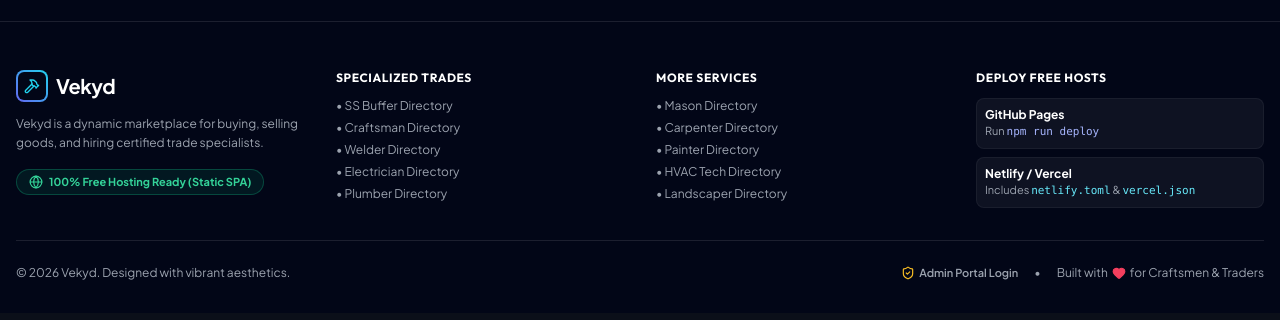
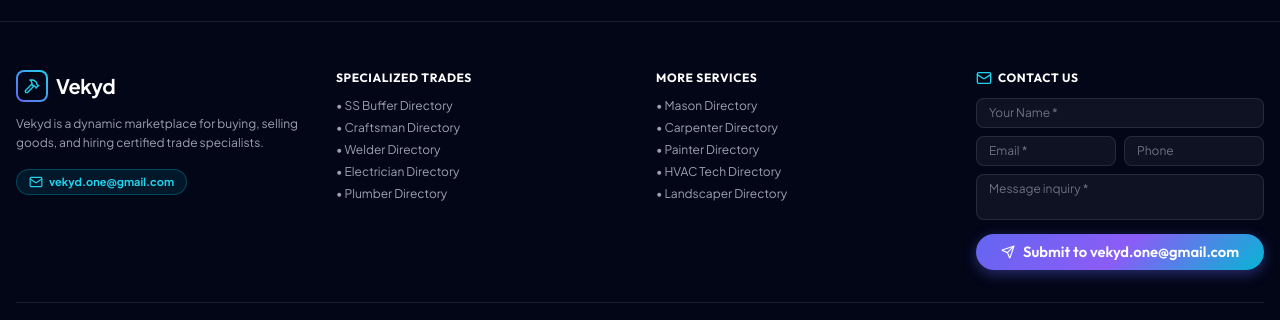
Before and after one commit to equator777/vekyd, a React (Vite) app: page / in a window 1280 px wide. Shown: the part 1825-2145 px from the top of the page. Built offline with nearby package versions, Linux system fonts and the light colour scheme; no server answers.

Commit message:
Remove Deploy Free Hosts section and add Contact Us form mailing to vekyd.one@gmail.com

```diff
--- a/src/App.jsx
+++ b/src/App.jsx
@@ -16,6 +16,7 @@ import TradeDetailModal from './components/Modals/TradeDetailModal';
 import QuoteModal from './components/Modals/QuoteModal';
 import AuthModal from './components/Modals/AuthModal';
 import SearchResultsModal from './components/Modals/SearchResultsModal';
+import ContactModal from './components/Modals/ContactModal';
 import AdminPanel from './components/Admin/AdminPanel';
 import AdminPasswordModal from './components/Modals/AdminPasswordModal';
 import CartDrawer from './components/CartDrawer';
@@ -127,6 +128,7 @@ export default function App() {
   const [isAdminPasswordOpen, setIsAdminPasswordOpen] = useState(false);
   const [isAdminModalOpen, setIsAdminModalOpen] = useState(false);
   const [isCartOpen, setIsCartOpen] = useState(false);
+  const [isContactModalOpen, setIsContactModalOpen] = useState(false);
 
   // Global window handler for Admin Prompt
   useEffect(() => {
@@ -393,6 +395,7 @@ export default function App() {
       <Footer
         setSelectedTrade={setSelectedTrade}
         setActiveTab={setActiveTab}
+        openContactModal={() => setIsContactModalOpen(true)}
       />
 
       {/* Modals & Drawers */}
@@ -494,6 +497,12 @@ export default function App() {
         onSelectTradesman={(pro) => setSelectedTradesmanForDetail(pro)}
       />
 
+      <ContactModal
+        isOpen={isContactModalOpen}
+        onClose={() => setIsContactModalOpen(false)}
+        showToast={showToast}
+      />
+
       {/* Floating Mobile Bottom Dock */}
       <MobileBottomNav
         activeTab={activeTab}
--- a/src/components/Footer.jsx
+++ b/src/components/Footer.jsx
@@ -1,8 +1,42 @@
-import React from 'react';
-import { Hammer, Wrench, ShieldCheck, Heart, Share2, Globe, Sparkles } from 'lucide-react';
+import React, { useState } from 'react';
+import { Hammer, Wrench, ShieldCheck, Heart, Share2, Globe, Sparkles, Mail, Send, User, Phone, MessageSquare } from 'lucide-react';
 import { TRADE_CATEGORIES } from '../data/initialData';
 
-export default function Footer({ setSelectedTrade, setActiveTab }) {
+export default function Footer({ setSelectedTrade, setActiveTab, openContactModal }) {
+  const [name, setName] = useState('');
+  const [email, setEmail] = useState('');
+  const [phone, setPhone] = useState('');
+  const [message, setMessage] = useState('');
+
+  const handleFooterSubmit = (e) => {
+    e.preventDefault();
+    if (!name || !email || !message) return;
+
+    // Save message locally
+    const newContactMessage = {
+      id: `msg-${Date.now()}`,
+      name,
+      email,
+      phone: phone || 'Not provided',
+      message,
+      timestamp: new Date().toLocaleString('en-IN', { timeZone: 'Asia/Kolkata' })
+    };
+
+    const existingMsgs = JSON.parse(localStorage.getItem('tc_contact_messages_v1') || '[]');
+    localStorage.setItem('tc_contact_messages_v1', JSON.stringify([newContactMessage, ...existingMsgs]));
+
+    const subject = encodeURIComponent(`Vekyd Market Inquiry from ${name}`);
+    const body = encodeURIComponent(
+      `Name: ${name}\nEmail: ${email}\nPhone: ${phone || 'N/A'}\n\nMessage:\n${message}`
+    );
+    window.open(`mailto:vekyd.one@gmail.com?subject=${subject}&body=${body}`, '_blank');
+
+    setName('');
+    setEmail('');
+    setPhone('');
+    setMessage('');
+  };
+
   return (
     <footer className="bg-slate-950 border-t border-white/10 pt-12 pb-8 text-gray-400">
       <div className="container mx-auto px-4">
@@ -22,9 +56,9 @@ export default function Footer({ setSelectedTrade, setActiveTab }) {
             <p className="text-xs text-gray-400 leading-relaxed mb-4">
               Vekyd is a dynamic marketplace for buying, selling goods, and hiring certified trade specialists.
             </p>
-            <div className="inline-flex items-center gap-1.5 px-3 py-1 rounded-full bg-emerald-500/10 border border-emerald-500/30 text-emerald-400 text-[11px] font-bold">
-              <Globe className="w-3.5 h-3.5" />
-              <span>100% Free Hosting Ready (Static SPA)</span>
+            <div className="inline-flex items-center gap-1.5 px-3 py-1 rounded-full bg-cyan-500/10 border border-cyan-500/30 text-cyan-400 text-[11px] font-bold">
+              <Mail className="w-3.5 h-3.5" />
+              <span>vekyd.one@gmail.com</span>
             </div>
           </div>
 
@@ -52,7 +86,7 @@ export default function Footer({ setSelectedTrade, setActiveTab }) {
           <div>
             <h4 className="text-xs font-bold text-white uppercase tracking-wider mb-3">More Services</h4>
             <ul className="space-y-1.5 text-xs">
-              {TRADE_CATEGORIES.slice(6).map((cat) => (
+              {TRADE_CATEGORIES.slice(6, 11).map((cat) => (
                 <li key={cat.id}>
                   <button
                     onClick={() => {
@@ -69,19 +103,58 @@ export default function Footer({ setSelectedTrade, setActiveTab }) {
             </ul>
           </div>
 
-          {/* Free Host Info */}
+          {/* Contact Us Section Form */}
           <div>
-            <h4 className="text-xs font-bold text-white uppercase tracking-wider mb-3">Deploy Free Hosts</h4>
-            <ul className="space-y-2 text-xs">
-              <li className="p-2 rounded-lg bg-white/5 border border-white/5">
-                <strong className="text-white block">GitHub Pages</strong>
-                <span className="text-[11px] text-gray-400">Run <code className="text-indigo-300 font-mono">npm run deploy</code></span>
-              </li>
-              <li className="p-2 rounded-lg bg-white/5 border border-white/5">
-                <strong className="text-white block">Netlify / Vercel</strong>
-                <span className="text-[11px] text-gray-400">Includes <code className="text-cyan-300 font-mono">netlify.toml</code> &amp; <code className="text-cyan-300 font-mono">vercel.json</code></span>
-              </li>
-            </ul>
+            <h4 className="text-xs font-bold text-white uppercase tracking-wider mb-3 flex items-center gap-1.5">
+              <Mail className="w-4 h-4 text-cyan-400" />
+              <span>Contact Us</span>
+            </h4>
+
+            <form onSubmit={handleFooterSubmit} className="space-y-2">
+              <input
+                type="text"
+                required
+                placeholder="Your Name *"
+                value={name}
+                onChange={(e) => setName(e.target.value)}
+                className="w-full px-3 py-1.5 text-xs rounded-lg bg-white/5 border border-white/10 text-white placeholder-gray-500 focus:outline-none focus:border-cyan-400"
+              />
+
+              <div className="grid grid-cols-2 gap-2">
+                <input
+                  type="email"
+                  required
+                  placeholder="Email *"
+                  value={email}
+                  onChange={(e) => setEmail(e.target.value)}
+                  className="w-full px-3 py-1.5 text-xs rounded-lg bg-white/5 border border-white/10 text-white placeholder-gray-500 focus:outline-none focus:border-cyan-400"
+                />
+                <input
+                  type="tel"
+                  placeholder="Phone"
+                  value={phone}
+                  onChange={(e) => setPhone(e.target.value)}
+                  className="w-full px-3 py-1.5 text-xs rounded-lg bg-white/5 border border-white/10 text-white placeholder-gray-500 focus:outline-none focus:border-cyan-400"
+                />
+              </div>
+
+              <textarea
+                required
+                rows={2}
+                placeholder="Message inquiry *"
+                value={message}
+                onChange={(e) => setMessage(e.target.value)}
+                className="w-full px-3 py-1.5 text-xs rounded-lg bg-white/5 border border-white/10 text-white placeholder-gray-500 focus:outline-none focus:border-cyan-400 resize-none"
+              />
+
+              <button
+                type="submit"
+                className="w-full btn btn-primary py-2 text-xs font-bold shadow-md flex items-center justify-center gap-1.5"
+              >
+                <Send className="w-3.5 h-3.5" />
+                <span>Submit to vekyd.one@gmail.com</span>
+              </button>
+            </form>
           </div>
 
         </div>
--- /dev/null
+++ b/src/components/Modals/ContactModal.jsx
@@ -0,0 +1,156 @@
+import React, { useState } from 'react';
+import { X, Mail, Send, User, Phone, MessageSquare, Sparkles, CheckCircle2 } from 'lucide-react';
+
+export default function ContactModal({ isOpen, onClose, showToast }) {
+  const [name, setName] = useState('');
+  const [email, setEmail] = useState('');
+  const [phone, setPhone] = useState('');
+  const [message, setMessage] = useState('');
+  const [isSubmitted, setIsSubmitted] = useState(false);
+
+  if (!isOpen) return null;
+
+  const handleSubmit = (e) => {
+    e.preventDefault();
+    if (!name || !email || !message) return;
+
+    // Save message locally for Admin inspection
+    const newContactMessage = {
+      id: `msg-${Date.now()}`,
+      name,
+      email,
+      phone: phone || 'Not provided',
+      message,
+      timestamp: new Date().toLocaleString('en-IN', { timeZone: 'Asia/Kolkata' })
+    };
+
+    const existingMsgs = JSON.parse(localStorage.getItem('tc_contact_messages_v1') || '[]');
+    localStorage.setItem('tc_contact_messages_v1', JSON.stringify([newContactMessage, ...existingMsgs]));
+
+    // Mailto trigger to vekyd.one@gmail.com
+    const subject = encodeURIComponent(`Vekyd Market Inquiry from ${name}`);
+    const body = encodeURIComponent(
+      `Name: ${name}\nEmail: ${email}\nPhone: ${phone || 'N/A'}\n\nMessage:\n${message}`
+    );
+    window.open(`mailto:vekyd.one@gmail.com?subject=${subject}&body=${body}`, '_blank');
+
+    setIsSubmitted(true);
+    if (showToast) showToast(`✓ Thank you ${name}! Message sent to vekyd.one@gmail.com`);
+
+    setTimeout(() => {
+      setIsSubmitted(false);
+      setName('');
+      setEmail('');
+      setPhone('');
+      setMessage('');
+      onClose();
+    }, 2000);
+  };
+
+  return (
+    <div className="fixed inset-0 z-50 flex items-center justify-center p-4 bg-black/80 backdrop-blur-md animate-fade-in">
+      <div className="glass-card w-full max-w-lg bg-slate-900 border border-cyan-500/30 rounded-3xl p-6 relative shadow-2xl">
+
+        {/* Close Button */}
+        <button
+          onClick={onClose}
+          className="absolute top-5 right-5 p-2 rounded-full hover:bg-white/10 text-gray-400 hover:text-white transition-colors"
+        >
+          <X className="w-5 h-5" />
+        </button>
+
+        {/* Modal Header */}
+        <div className="flex items-center gap-3 mb-6">
+          <div className="p-3 rounded-2xl bg-cyan-500/20 text-cyan-400 border border-cyan-500/30">
+            <Mail className="w-6 h-6" />
+          </div>
+          <div>
+            <h2 className="text-xl font-extrabold text-white">Contact Vekyd Support</h2>
+            <p className="text-xs text-gray-400">Send an inquiry directly to <strong className="text-cyan-300">vekyd.one@gmail.com</strong></p>
+          </div>
+        </div>
+
+        {isSubmitted ? (
+          <div className="text-center py-8 space-y-3">
+            <CheckCircle2 className="w-14 h-14 text-emerald-400 mx-auto animate-bounce" />
+            <h3 className="text-lg font-bold text-white">Message Sent Successfully!</h3>
+            <p className="text-xs text-gray-300">Your inquiry has been formatted and directed to <strong className="text-cyan-300">vekyd.one@gmail.com</strong>.</p>
+          </div>
+        ) : (
+          <form onSubmit={handleSubmit} className="space-y-4">
+
+            <div>
+              <label className="label">Full Name *</label>
+              <div className="relative">
+                <User className="w-4 h-4 absolute left-3 top-1/2 -translate-y-1/2 text-gray-400" />
+                <input
+                  type="text"
+                  required
+                  placeholder="Your Full Name"
+                  value={name}
+                  onChange={(e) => setName(e.target.value)}
+                  className="input-field pl-9"
+                />
+              </div>
+            </div>
+
+            <div className="grid grid-cols-1 sm:grid-cols-2 gap-4">
+              <div>
+                <label className="label">Email Address *</label>
+                <div className="relative">
+                  <Mail className="w-4 h-4 absolute left-3 top-1/2 -translate-y-1/2 text-gray-400" />
+                  <input
+                    type="email"
+                    required
+                    placeholder="name@example.com"
+                    value={email}
+                    onChange={(e) => setEmail(e.target.value)}
+                    className="input-field pl-9"
+                  />
+                </div>
+              </div>
+
+              <div>
+                <label className="label">Phone Number</label>
+                <div className="relative">
+                  <Phone className="w-4 h-4 absolute left-3 top-1/2 -translate-y-1/2 text-gray-400" />
+                  <input
+                    type="tel"
+                    placeholder="+91 98765 43210"
+                    value={phone}
+                    onChange={(e) => setPhone(e.target.value)}
+                    className="input-field pl-9"
+                  />
+                </div>
+              </div>
+            </div>
+
+            <div>
+              <label className="label">Message Inquiry *</label>
+              <div className="relative">
+                <MessageSquare className="w-4 h-4 absolute left-3 top-3 text-gray-400" />
+                <textarea
+                  required
+                  rows={4}
+                  placeholder="Type your inquiry, product query, or trade question..."
+                  value={message}
+                  onChange={(e) => setMessage(e.target.value)}
+                  className="input-field pl-9 resize-none"
+                />
+              </div>
+            </div>
+
+            <button
+              type="submit"
+              className="w-full btn btn-primary py-3 font-bold text-sm shadow-lg shadow-indigo-500/30 flex items-center justify-center gap-2"
+            >
+              <Send className="w-4 h-4" />
+              <span>Submit &amp; Mail to vekyd.one@gmail.com</span>
+            </button>
+          </form>
+        )}
+
+      </div>
+    </div>
+  );
+}
```
